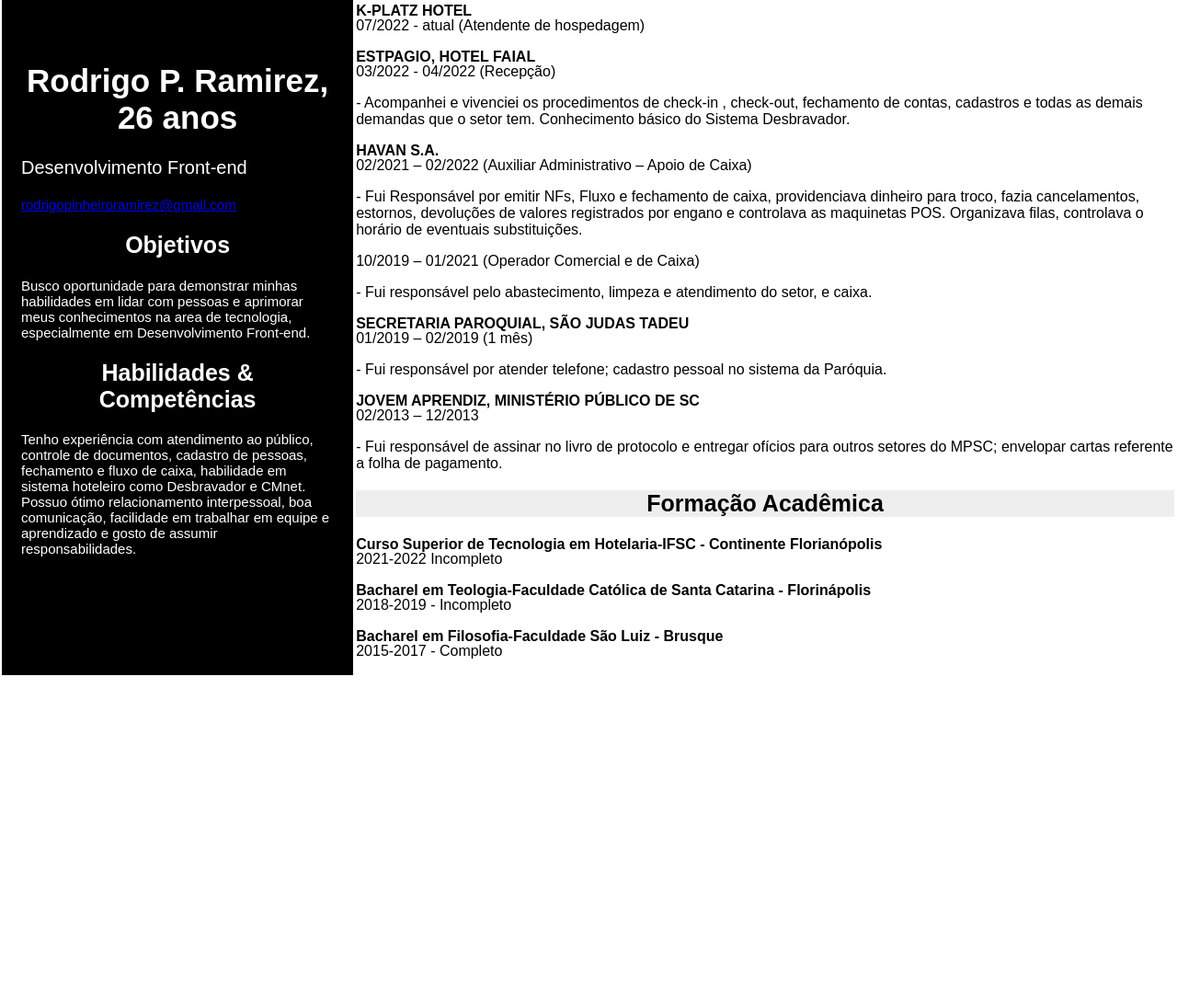
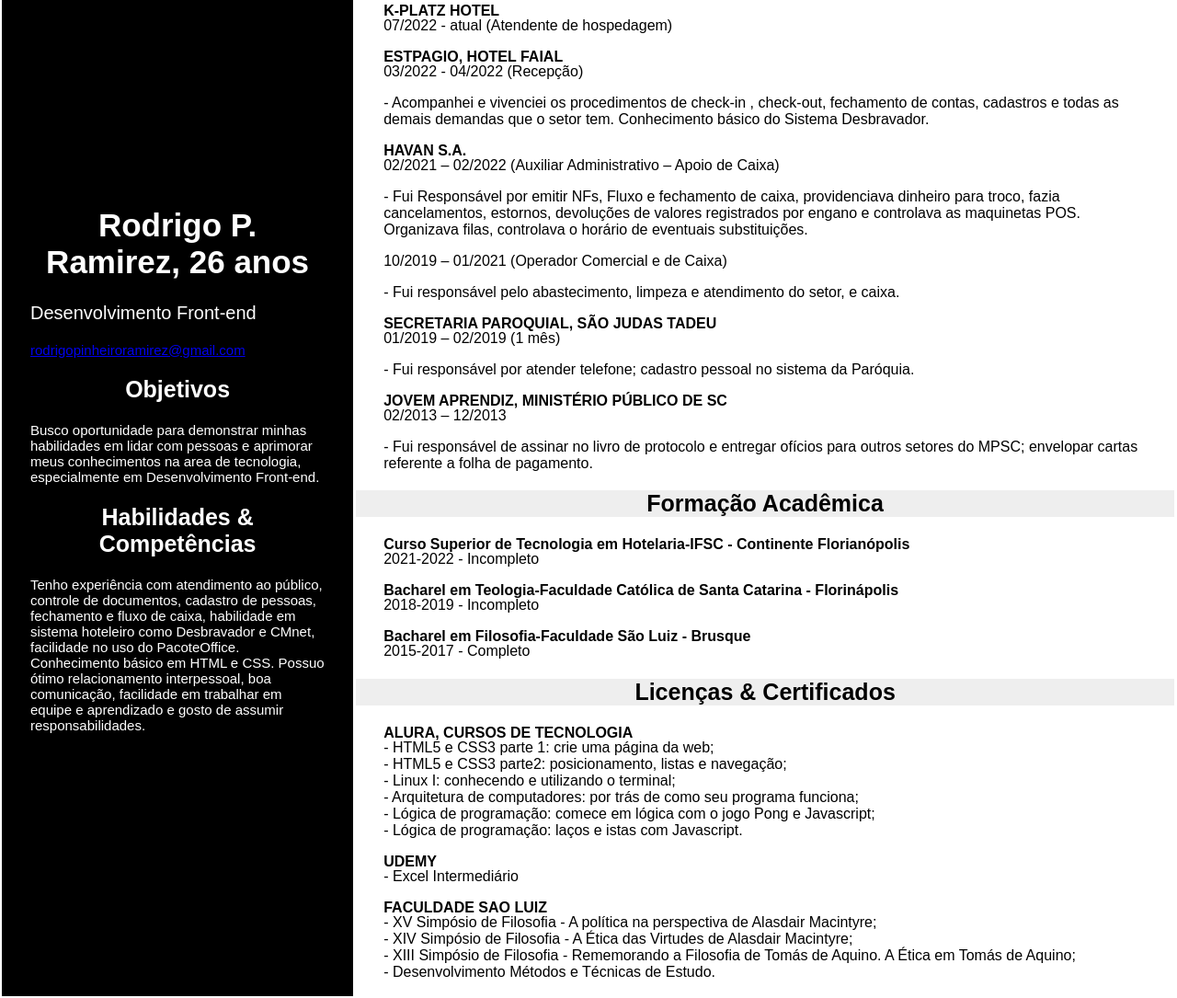
Before and after one commit to RodrigoRamirez1/Site-Portifolio, a plain HTML site: page curriculum.html in a window 1280 px wide. Shown: the part 71-1156 px from the top of the page at 92% size. Before the commit the page ends 807 px from the top, so only its background shows below. Drawn offline with Linux system fonts and the light colour scheme.

Commit message:
Alteração 2

```diff
--- a/curriculum.html
+++ b/curriculum.html
@@ -25,8 +25,8 @@
                     <div class="dimensao-dados">
                         <h2 class="fonte-secundaria">Habilidades & Competências</h2>
                         <p class="estilo-texto">Tenho experiência com atendimento ao público, controle de documentos, cadastro de pessoas,
-                            fechamento e fluxo de caixa, habilidade em sistema hoteleiro como Desbravador e CMnet.
-                            Possuo ótimo relacionamento interpessoal, boa comunicação, facilidade em trabalhar em
+                            fechamento e fluxo de caixa, habilidade em sistema hoteleiro como Desbravador e CMnet, facilidade no uso do PacoteOffice.
+                            Conhecimento básico em HTML e CSS. Possuo ótimo relacionamento interpessoal, boa comunicação, facilidade em trabalhar em
                             equipe e aprendizado e gosto de assumir responsabilidades.
                             </p>
                     </div>
@@ -34,7 +34,8 @@
                 <td class="coluna2">
                     <div>
                         <h2 class="fonte-secundaria2">Experiências</h2>
-                        <div class="fonte-descricao2" class="margem-dados">
+                        <div class="margem-dados">
+                            <div class="fonte-descricao2">
                                 <p class="dimensao"><strong>K-PLATZ HOTEL</strong></p>
                                 <p>07/2022 - atual (Atendente de hospedagem)</p>
                                 <p></p>
@@ -66,10 +67,12 @@
 
                             </div>
 
+                        </div>
                         <h2 class="fonte-secundaria2">Formação Acadêmica</h2>
+                        <div class="margem-dados">
                             <div class="fonte-descricao2">
                                 <p class="dimensao"><strong>Curso Superior de Tecnologia em Hotelaria-IFSC - Continente Florianópolis</strong></p>
-                            <p >2021-2022 Incompleto</p>
+                                <p >2021-2022 - Incompleto</p>
 
                                 <p class="dimensao"><strong>Bacharel em Teologia-Faculdade Católica de Santa Catarina - Florinápolis</strong></p>
                                 <p >2018-2019 - Incompleto</p>
@@ -77,8 +80,25 @@
                                 <p class="dimensao"><strong>Bacharel em Filosofia-Faculdade São Luiz - Brusque</strong></p>
                                 <p>2015-2017 - Completo</p>
                             </div>
+                        </div>
+                        <h2 class="fonte-secundaria2">Licenças & Certificados</h2>
+                        <div class="margem-dados">
+                            <div class="fonte-descricao2">
+                                <p class="dimensao"><strong>ALURA, CURSOS DE TECNOLOGIA</strong></p>
+                                <p> - HTML5 e CSS3 parte 1: crie uma página da web;<br> - HTML5 e CSS3 parte2: posicionamento, listas e navegação;<br>
+                                 - Linux I: conhecendo e utilizando o terminal;<br> - Arquitetura de computadores: por trás de como seu programa
+                                funciona;<br> - Lógica de programação: comece em lógica com o jogo Pong e Javascript;<br> - Lógica de programação: laços e
+                                istas com Javascript.</p>
 
+                                <p class="dimensao"><strong>UDEMY</strong></p>
+                                <p> - Excel Intermediário</p>
 
+                                <p class="dimensao"><strong>FACULDADE SAO LUIZ</strong></p>
+                                <p> - XV Simpósio de Filosofia - A política na perspectiva de Alasdair Macintyre;<br> - XIV Simpósio de Filosofia -
+                                A Ética das Virtudes de Alasdair Macintyre;<br> - XIII Simpósio de Filosofia - Rememorando a Filosofia de Tomás de Aquino.
+                             A Ética em Tomás de Aquino;<br> - Desenvolvimento Métodos e Técnicas de Estudo.</p>
+                            </div>
+                        </div>
                     </div>
 
                 </td>
--- a/style-curriculum.css
+++ b/style-curriculum.css
@@ -13,7 +13,7 @@ table {
 }
 
 .dimensao-dados {
-    padding: 0 20px;
+    padding: 0 30px;
 }
 
 .fonte-principal {
@@ -59,5 +59,5 @@ table {
 }
 
 .margem-dados {
-    padding: 0 200px;
+    padding: 0 30px;
 }
```
Lines whose indentation alone changed are shown as unchanged.
